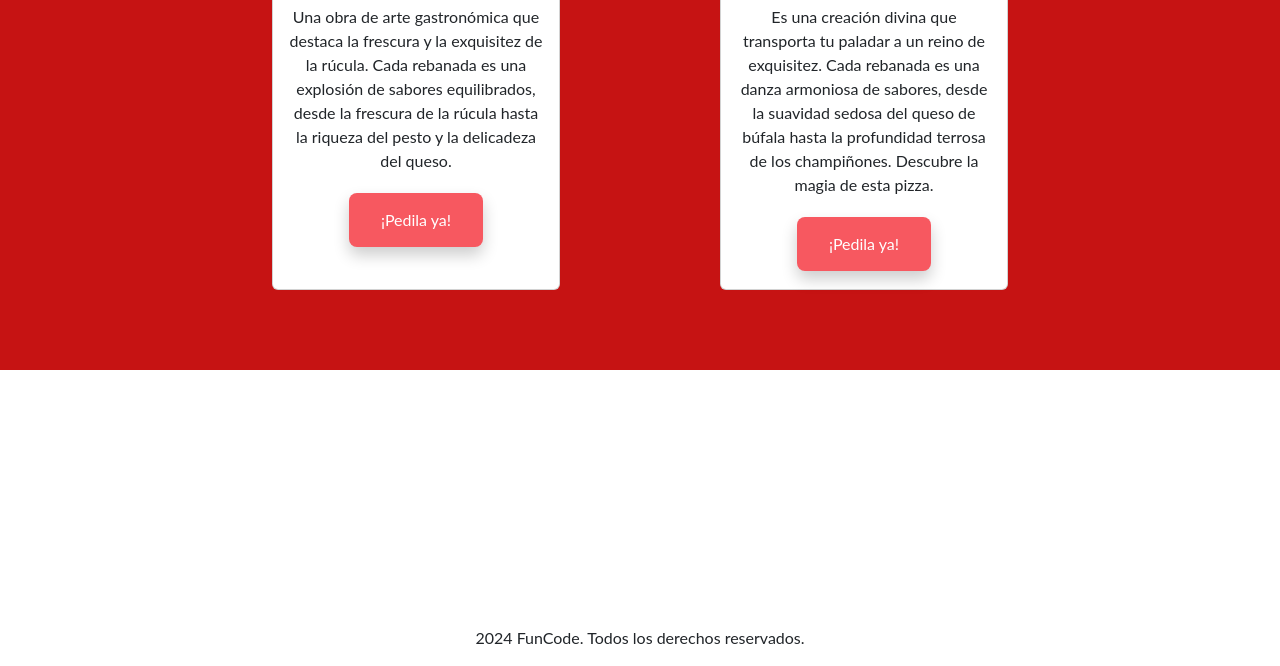
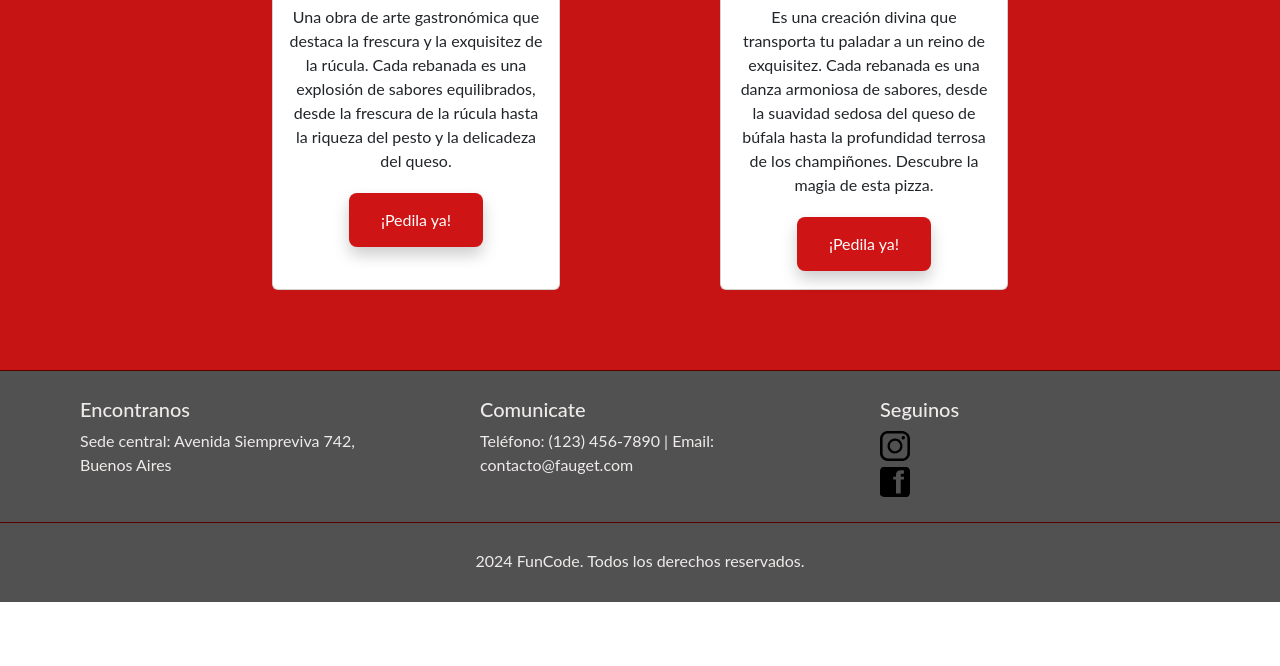
Before and after one commit to OrneM/pf-pizzeria-mansilla, a plain HTML site: page pages/menu.html in a window 1280 px wide. Shown: the part 1978-2644 px from the top of the page. After the commit the page ends 2580 px from the top, so only its background shows below. Drawn offline with nearby package versions, Linux system fonts and the light colour scheme.

Commit message:
[M]Agruegué contenido y estilos a footer, modifiqué color de botones

```diff
--- a/css/style.css
+++ b/css/style.css
@@ -170,7 +170,7 @@ section.frase :hover {
     flex-direction: row;
     justify-content: center;
     background-color: #c61313;
-    margin-bottom: 20%;
+
 }
 
 .card {
@@ -195,7 +195,7 @@ section.frase :hover {
   }
 
 .btn-primary{
-    background-color: #f75860;
+    background-color:  #ce1414;
     border: none;
     color: white;
     padding: 15px 32px;
@@ -211,7 +211,7 @@ section.frase :hover {
 }
 
 .btn-primary:hover {
-    background-color: #ce1414;
+    background-color: #ad0009;
     box-shadow: 0px 12px 20px rgba(0,0,0,0.4);
 
   }
@@ -246,6 +246,7 @@ section.frase :hover {
     color: #e9e3dc;
     margin-bottom: 2em;
     background-color: #ce1414;
+    background-color: rgb(198, 19, 19,0.75);
 
  }
 
@@ -271,6 +272,8 @@ section.frase :hover {
     background-size: cover;
     color:#e9e3dc;
     text-align: center;
+    padding-top:5%;
+    padding-bottom: 5%;
 }
 
 .formulario-contacto {
@@ -290,6 +293,29 @@ section.frase :hover {
 
 
 
-footer{
+.pie-pagina{
+    display: flex;
+    flex-direction: row;
+    background-color:#525151;
+    color: #eeeceb;
+    justify-content: space-evenly;
+    align-items: stretch;
+    padding-bottom: 2%;
+    padding-top: 2%;
+    border-top: 1px solid #5a0000;
+
+
+}
+
+.contenedor-pie {
+    width: 25%;
+}
+
+.copyright {
+    background-color:#525151;
+    color: #eeeceb;
     text-align: center;
+    border-top: 1px solid #5a0000;
+    padding-top: 2%;
+    padding-bottom: 1%;
 }
--- a/pages/menu.html
+++ b/pages/menu.html
@@ -35,7 +35,7 @@
           </nav>
     </header>
 
-    <main class="mb-5">
+    <main>
 
         <section class="tarjetas">
             <div class="card" style="width: 18rem;">
@@ -92,8 +92,42 @@
     </main>
 
     <footer>
-        <p>2024 FunCode. Todos los derechos reservados.</p>
-    </footer>
+
+
+      <div class="pie-pagina">
+          <aside class="contenedor-pie">
+              <h5>Encontranos</h5>
+              <p>Sede central: Avenida Siempreviva 742, Buenos Aires</p>
+          </aside>
+          <aside class="contenedor-pie">
+              <h5>Comunicate</h5>
+              <p> Teléfono: (123) 456-7890 |  Email: contacto@fauget.com </p>
+
+          </aside>
+          <aside class="contenedor-pie">
+              <h5>Seguinos</h5>
+              <div class="mb-1">
+                  <a href="https://www.instagram.com/">
+                  <img src="../assets/redes2.svg" alt="Logo" width="30" height="30" class="d-inline-block align-text-top"></a>
+              </div>
+              <div>
+                  <a href="https://www.facebook.com/">
+                  <img src="../assets/redes3.svg" alt="Logo" width="30" height="30" class="d-inline-block align-text-top"></a>
+              </div>
+          </aside>
+
+
+
+
+      </div>
+
+      <div class="copyright">
+          <p> 2024 FunCode. Todos los derechos reservados.</p>
+      </div>
+
+
+  </footer>
+
 
 <!-- script bs -->
 <script src="https://cdn.jsdelivr.net/npm/@popperjs/core@2.11.8/dist/umd/popper.min.js" integrity="sha384-I7E8VVD/ismYTF4hNIPjVp/Zjvgyol6VFvRkX/vR+Vc4jQkC+hVqc2pM8ODewa9r" crossorigin="anonymous"></script>
```
Also changed, not shown: index.html (+36 -2 lines), pages/contacto.html (+34 -2 lines), pages/pedidos.html (+36 -2 lines), pages/sucursales.html (+35 -1 lines), assets/redes2.svg (added), assets/redes3.svg (added), 1 other file.
